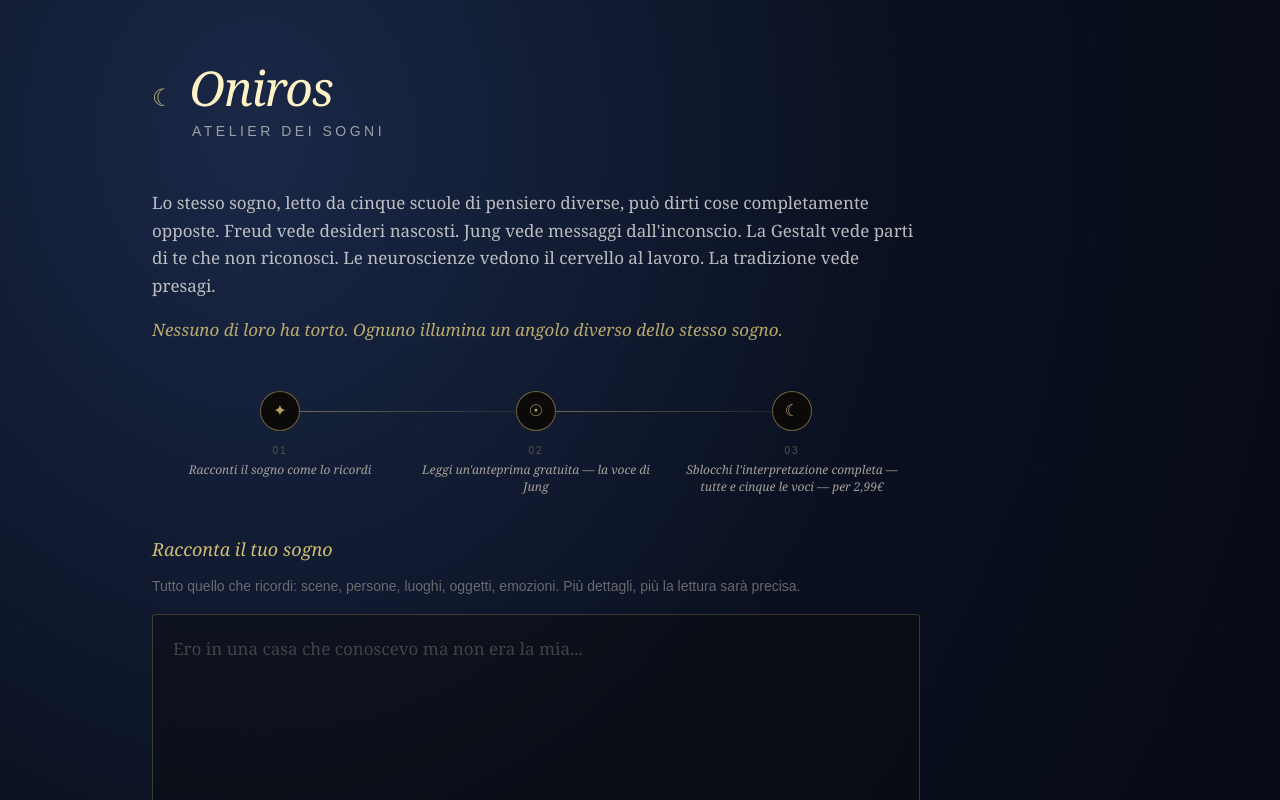
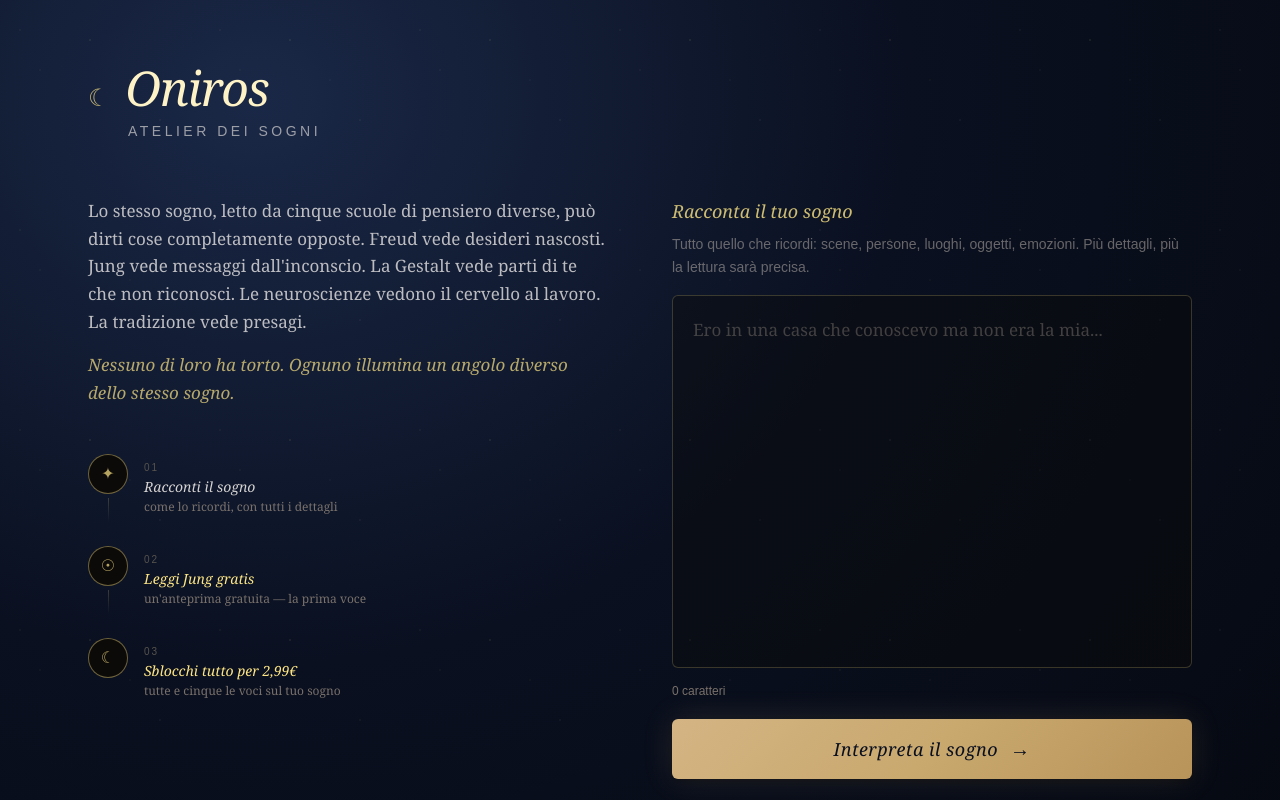
Before and after one commit to Onirosapp/oniros, a Next.js app: page / in a window 1280 px wide. Shown: the top 800 px of the page. Built offline with nearby package versions, Linux system fonts and the light colour scheme.

Commit message:
Layout due colonne desktop, bottone gradient, steps evidenziati

```diff
--- a/app/page.js
+++ b/app/page.js
@@ -3,46 +3,11 @@
 import React, { useState, useEffect } from 'react';
 
 const LENSES = [
-  {
-    id: 'jung',
-    name: 'Jung',
-    year: '1934',
-    tagline: 'Il messaggio del tuo profondo',
-    glyph: '☉',
-    free: true,
-  },
-  {
-    id: 'freud',
-    name: 'Freud',
-    year: '1899',
-    tagline: 'Il sogno come desiderio rimosso',
-    glyph: 'Ψ',
-    free: false,
-  },
-  {
-    id: 'gestalt',
-    name: 'Gestalt',
-    year: '1969',
-    tagline: 'Tutti i personaggi sei tu',
-    glyph: '◐',
-    free: false,
-  },
-  {
-    id: 'cognitivo',
-    name: 'Scienza',
-    year: '2010',
-    tagline: 'Cosa fa il tuo cervello mentre sogni',
-    glyph: '◈',
-    free: false,
-  },
-  {
-    id: 'simbolico',
-    name: 'Tradizione',
-    year: '',
-    tagline: 'Il significato antico dei simboli',
-    glyph: '✦',
-    free: false,
-  },
+  { id: 'jung', name: 'Jung', year: '1934', tagline: 'Il messaggio del tuo profondo', glyph: '☉', free: true },
+  { id: 'freud', name: 'Freud', year: '1899', tagline: 'Il sogno come desiderio rimosso', glyph: 'Ψ', free: false },
+  { id: 'gestalt', name: 'Gestalt', year: '1969', tagline: 'Tutti i personaggi sei tu', glyph: '◐', free: false },
+  { id: 'cognitivo', name: 'Scienza', year: '2010', tagline: 'Cosa fa il tuo cervello mentre sogni', glyph: '◈', free: false },
+  { id: 'simbolico', name: 'Tradizione', year: '', tagline: 'Il significato antico dei simboli', glyph: '✦', free: false },
 ];
 
 export default function Oniros() {
@@ -177,8 +142,8 @@ export default function Oniros() {
         backgroundSize: '200px 200px',
       }} />
 
-      <div className="relative max-w-5xl mx-auto px-6 py-12 md:py-16">
-        <header className="mb-10 md:mb-12">
+      <div className="relative max-w-6xl mx-auto px-6 py-12 md:py-16">
+        <header className="mb-10 md:mb-14">
           <div className="flex items-baseline gap-4 mb-2">
             <span className="text-amber-200/70 text-2xl" style={{ fontFamily: 'Georgia, serif' }}>☾</span>
             <h1 className="text-amber-100 text-4xl md:text-5xl tracking-tight" style={{ fontFamily: 'Georgia, "Times New Roman", serif', fontStyle: 'italic' }}>
@@ -191,37 +156,47 @@ export default function Oniros() {
         </header>
 
         {stage === 'input' && (
-          <>
-            <div className="mb-10 md:mb-12 max-w-3xl">
+          <div className="grid md:grid-cols-2 gap-12 md:gap-16 items-start">
+
+            {/* Colonna sinistra: preambolo + steps */}
+            <div>
               <p className="text-stone-200/80 text-[17px] leading-relaxed mb-4" style={{ fontFamily: 'Georgia, serif' }}>
                 Lo stesso sogno, letto da cinque scuole di pensiero diverse, può dirti cose completamente opposte. Freud vede desideri nascosti. Jung vede messaggi dall'inconscio. La Gestalt vede parti di te che non riconosci. Le neuroscienze vedono il cervello al lavoro. La tradizione vede presagi.
               </p>
-              <p className="text-amber-200/70 text-[17px] leading-relaxed italic" style={{ fontFamily: 'Georgia, serif' }}>
+              <p className="text-amber-200/70 text-[17px] leading-relaxed italic mb-12" style={{ fontFamily: 'Georgia, serif' }}>
                 Nessuno di loro ha torto. Ognuno illumina un angolo diverso dello stesso sogno.
               </p>
-            </div>
 
-            <div className="max-w-3xl">
-              <div className="flex items-start gap-0 mb-10 relative">
+              <div className="space-y-6">
                 {[
-                  { glyph: '✦', num: '01', text: 'Racconti il sogno come lo ricordi' },
-                  { glyph: '☉', num: '02', text: "Leggi un'anteprima gratuita — la voce di Jung" },
-                  { glyph: '☾', num: '03', text: "Sblocchi l'interpretazione completa — tutte e cinque le voci — per 2,99€" },
+                  { glyph: '✦', num: '01', title: 'Racconti il sogno', sub: 'come lo ricordi, con tutti i dettagli', highlight: false },
+                  { glyph: '☉', num: '02', title: 'Leggi Jung gratis', sub: 'un\'anteprima gratuita — la prima voce', highlight: true },
+                  { glyph: '☾', num: '03', title: 'Sblocchi tutto per 2,99€', sub: 'tutte e cinque le voci sul tuo sogno', highlight: true },
                 ].map((step, i, arr) => (
-                  <div key={i} className="flex-1 flex flex-col items-center text-center relative">
-                    {i < arr.length - 1 && (
-                      <div className="absolute top-5 left-1/2 right-[-50%] h-px bg-gradient-to-r from-amber-200/40 to-stone-700/30" />
-                    )}
-                    <div className="w-10 h-10 rounded-full border border-amber-200/40 flex items-center justify-center bg-stone-950 z-10 mb-3">
-                      <span className="text-amber-200/70 text-base">{step.glyph}</span>
+                  <div key={i} className="flex items-start gap-4">
+                    <div className="flex flex-col items-center flex-shrink-0">
+                      <div className="w-10 h-10 rounded-full border border-amber-200/40 flex items-center justify-center bg-stone-950">
+                        <span className="text-amber-200/70 text-base">{step.glyph}</span>
+                      </div>
+                      {i < arr.length - 1 && (
+                        <div className="w-px h-6 bg-gradient-to-b from-amber-200/20 to-transparent mt-1" />
+                      )}
                     </div>
-                    <div className="text-[10px] tracking-[0.2em] uppercase text-stone-600 mb-1">{step.num}</div>
-                    <div className="text-[12px] italic text-stone-400 leading-snug px-2" style={{ fontFamily: 'Georgia, serif' }}>{step.text}</div>
+                    <div className="pt-1.5">
+                      <div className="text-[10px] tracking-[0.2em] uppercase text-stone-600 mb-0.5">{step.num}</div>
+                      <div className={`text-sm italic ${step.highlight ? 'text-amber-200' : 'text-stone-300'}`} style={{ fontFamily: 'Georgia, serif' }}>
+                        {step.title}
+                      </div>
+                      <div className="text-stone-500 text-xs mt-0.5" style={{ fontFamily: 'Georgia, serif' }}>{step.sub}</div>
+                    </div>
                   </div>
                 ))}
               </div>
+            </div>
 
-              <span className="block italic text-amber-200/80 text-lg mb-3" style={{ fontFamily: 'Georgia, serif' }}>
+            {/* Colonna destra: form */}
+            <div>
+              <span className="block italic text-amber-200/80 text-lg mb-2" style={{ fontFamily: 'Georgia, serif' }}>
                 Racconta il tuo sogno
               </span>
               <span className="block text-stone-400/60 text-sm mb-4 leading-relaxed">
@@ -231,11 +206,11 @@ export default function Oniros() {
                 value={dream}
                 onChange={(e) => setDream(e.target.value)}
                 placeholder="Ero in una casa che conoscevo ma non era la mia..."
-                rows={14}
-                className="w-full bg-stone-950/40 border border-amber-200/20 rounded-sm p-5 text-[17px] leading-relaxed text-stone-100 placeholder-stone-500/50 focus:outline-none focus:border-amber-200/50 transition-colors resize-none"
+                rows={12}
+                className="w-full bg-stone-950/40 border border-amber-200/20 rounded-md p-5 text-[17px] leading-relaxed text-stone-100 placeholder-stone-500/50 focus:outline-none focus:border-amber-200/50 transition-colors resize-none"
                 style={{ fontFamily: 'Georgia, serif' }}
               />
-              <div className="flex justify-between items-center mt-2">
+              <div className="flex justify-between items-center mt-2 mb-5">
                 <span className="text-stone-500 text-xs">{dream.length} caratteri</span>
                 {error && <span className="text-red-300/80 text-sm italic">{error}</span>}
               </div>
@@ -243,14 +218,22 @@ export default function Oniros() {
               <button
                 onClick={interpret}
                 disabled={loading}
-                className="mt-6 bg-amber-200/90 hover:bg-amber-100 text-stone-950 px-8 py-4 text-lg tracking-wide transition-all disabled:opacity-50 italic"
-                style={{ fontFamily: 'Georgia, serif' }}
+                className="w-full group rounded-md py-4 px-8 text-lg italic tracking-wide transition-all disabled:opacity-50"
+                style={{
+                  fontFamily: 'Georgia, serif',
+                  background: 'linear-gradient(135deg, #d4b483 0%, #c9a96e 50%, #b8935a 100%)',
+                  color: '#0a1020',
+                  boxShadow: '0 0 30px rgba(212,180,131,0.15), 0 2px 8px rgba(0,0,0,0.4)',
+                }}
               >
-                Interpreta il sogno →
+                <span className="flex items-center justify-center gap-3">
+                  <span>Interpreta il sogno</span>
+                  <span className="text-xl transition-transform group-hover:translate-x-1">→</span>
+                </span>
               </button>
 
               {showPaywallBanner && (
-                <div className="mt-4 p-5 border border-amber-200/30 bg-amber-200/5 rounded-md">
+                <div className="mt-5 p-5 border border-amber-200/30 bg-amber-200/5 rounded-md">
                   <p className="text-amber-100 italic mb-1" style={{ fontFamily: 'Georgia, serif' }}>
                     Hai già usato l'anteprima gratuita.
                   </p>
@@ -259,15 +242,19 @@ export default function Oniros() {
                   </p>
                   <button
                     onClick={handleCheckout}
-                    className="bg-amber-200/90 hover:bg-amber-100 text-stone-950 px-6 py-3 italic transition-all text-sm rounded-md"
-                    style={{ fontFamily: 'Georgia, serif' }}
+                    className="w-full rounded-md py-3 px-6 italic transition-all text-sm"
+                    style={{
+                      fontFamily: 'Georgia, serif',
+                      background: 'linear-gradient(135deg, #d4b483 0%, #b8935a 100%)',
+                      color: '#0a1020',
+                    }}
                   >
                     Sblocca l'interpretazione completa — 2,99€
                   </button>
                 </div>
               )}
             </div>
-          </>
+          </div>
         )}
 
         {stage === 'result' && (
@@ -311,20 +298,26 @@ export default function Oniros() {
                     <p className="text-amber-100 italic text-lg mb-1" style={{ fontFamily: 'Georgia, serif' }}>
                       Jung ha letto il tuo sogno. Ma Freud lo legge in modo completamente diverso.
                     </p>
-                    <p className="text-stone-400 text-sm mb-4" style={{ fontFamily: 'Georgia, serif' }}>
+                    <p className="text-stone-400 text-sm mb-5" style={{ fontFamily: 'Georgia, serif' }}>
                       La lettura completa include tutte e cinque le voci. Non per averne di più — perché la verità del tuo sogno non sta in una sola.
                     </p>
                     <button
                       onClick={handleCheckout}
-                      className="bg-amber-200/90 hover:bg-amber-100 text-stone-950 px-6 py-3 italic transition-all rounded-md"
-                      style={{ fontFamily: 'Georgia, serif' }}
+                      className="w-full rounded-md py-4 px-6 italic transition-all"
+                      style={{
+                        fontFamily: 'Georgia, serif',
+                        background: 'linear-gradient(135deg, #d4b483 0%, #b8935a 100%)',
+                        color: '#0a1020',
+                        fontSize: '1rem',
+                        boxShadow: '0 0 24px rgba(212,180,131,0.12)',
+                      }}
                     >
                       Leggi l'interpretazione completa — 2,99€
                     </button>
                   </div>
                 )}
 
-                <div className="mt-12 pt-8 border-t border-amber-200/20 flex flex-wrap gap-4">
+                <div className="mt-12 pt-8 border-t border-amber-200/20">
                   <button
                     onClick={reset}
                     className="italic text-amber-200/80 hover:text-amber-100 transition-colors"
@@ -379,7 +372,7 @@ export default function Oniros() {
           </div>
         )}
 
-        <footer className="mt-12 pt-8 border-t border-stone-800/60 text-center">
+        <footer className="mt-16 pt-8 border-t border-stone-800/60 text-center">
           <div className="text-stone-500 text-xs tracking-[0.3em] uppercase italic mb-2">
             Oniros · solo per svago — non sostituisce consulenza psicologica o medica
           </div>
```
